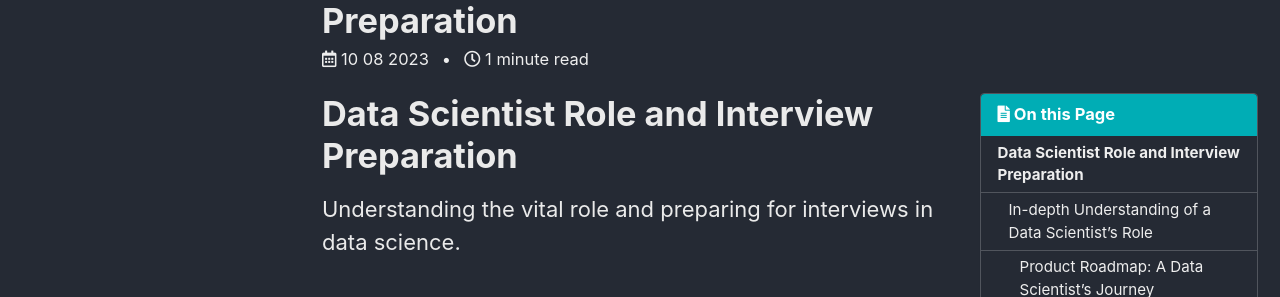
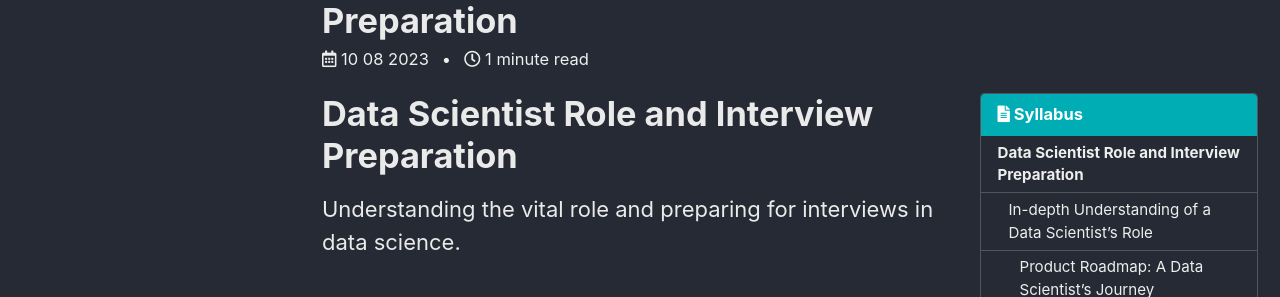
Before and after one commit to PyChanyoung/PyChanyoung.github.io, a Jekyll site: the page built from _posts/2023-10-08-AcingtheProductDataScienceInterview.md, in a window 1280 px wide. Shown: the part 209-506 px from the top of the page. Built offline with Jekyll 4.4.1, drawn with Linux system fonts in a browser that asks for light colours; cached includes are drawn as plain includes; some web fonts are replaced; comment, search, counter and statistics services are not loaded.

Commit message:
Content update

```diff
--- a/_posts/2023-10-08-AcingtheProductDataScienceInterview.md
+++ b/_posts/2023-10-08-AcingtheProductDataScienceInterview.md
@@ -5,7 +5,7 @@ categories: Career
 tags: [Data Science, Interview, Product Sense]
 toc: true
 toc_sticky: true
-toc_label: "On this Page"
+toc_label: Syllabus
 author_profile: false
 ---
 
```
Also changed, not shown: _posts/2023-10-08-CrackingProductSenseProblems.md (+1 -1 lines).
